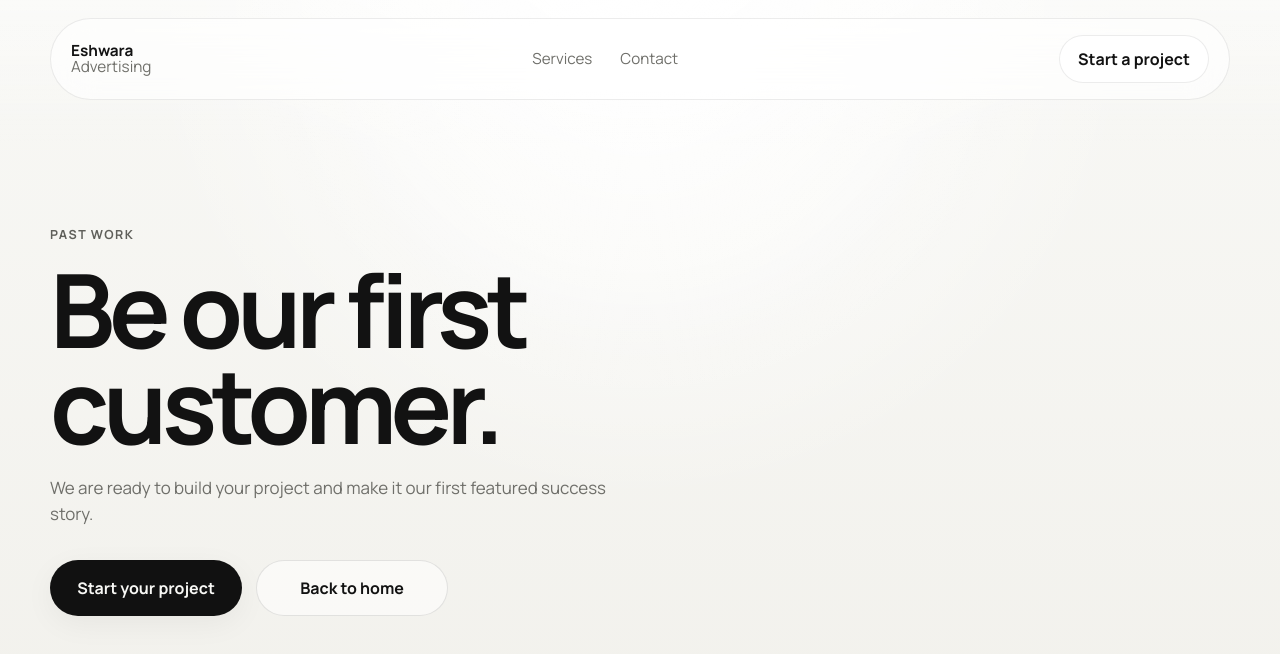
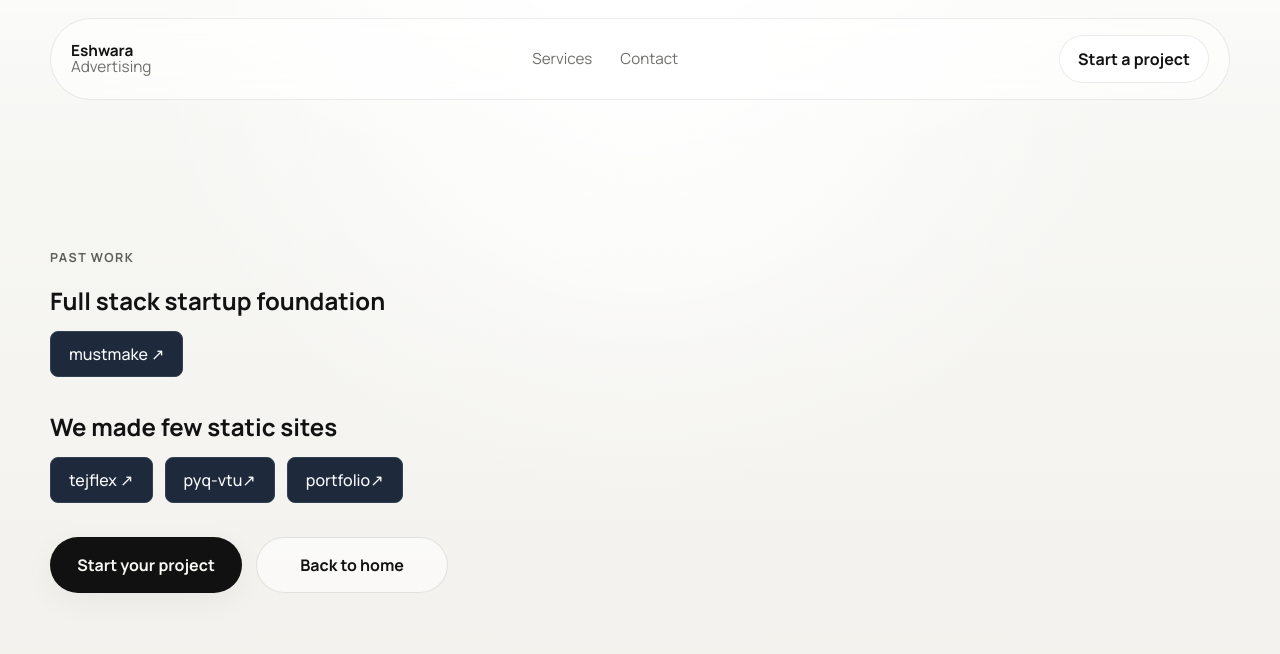
Before and after one commit to tejas49167-ui/Eshwara, a plain HTML site: page work.html in a window 1280 px wide. Drawn offline with Linux system fonts and the light colour scheme.

Commit message:
Added works

```diff
--- a/style.css
+++ b/style.css
@@ -256,7 +256,37 @@ a,
 .showcase-note:hover {
   transform: translateY(-3px);
 }
+.link-group {
+  display: flex;
+  flex-wrap: wrap;
+  gap: 12px;
+  margin-top: 12px;
+  margin-bottom: 32px;
+}
 
+.btn-link {
+  display: inline-flex;
+  align-items: center;
+  padding: 10px 18px;
+  background-color: #1e293b; /* Dark slate background */
+  color: #f8fafc;
+  text-decoration: none;
+  font-weight: 500;
+  border-radius: 8px;
+  border: 1px solid #334155;
+  transition: all 0.2s ease;
+  cursor: pointer;
+}
+
+.btn-link:hover {
+  background-color: #334155;
+  border-color: #64748b;
+  transform: translateY(-2px);
+}
+
+.btn-link:active {
+  transform: translateY(0);
+}
 .hero-proof {
   display: grid;
   grid-template-columns: repeat(3, minmax(0, 1fr));
--- a/work.html
+++ b/work.html
@@ -39,11 +39,26 @@
       <section class="hero section">
         <div class="hero-copy" data-reveal="up">
           <p class="eyebrow">Past work</p>
-          <h1>Be our first customer.</h1>
-          <p class="hero-lead">
-            We are ready to build your project and make it our first featured success story.
-          </p>
 
+        <h2>Full stack startup foundation</h2>
+        <div class="link-group">
+          <a href="https://mustmake.vercel.app" target="_blank" rel="noopener noreferrer" class="btn-link">
+            mustmake ↗
+          </a>
+        </div>
+
+        <h2>We made few static sites</h2>
+        <div class="link-group">
+          <a href="https://tejflex.netlify.app" target="_blank" rel="noopener noreferrer" class="btn-link">
+            tejflex ↗
+          </a>
+          <a href="https://exam-vtu.vercel.app" target="_blank" rel="noopener noreferrer" class="btn-link">
+            pyq-vtu↗
+          </a>
+           <a href="https://tejasgowda.vercel.app" target="_blank" rel="noopener noreferrer" class="btn-link">
+            portfolio↗
+          </a>
+        </div>
           <div class="hero-actions">
             <a class="button button-primary" href="index.html#contact">Start your project</a>
             <a class="button button-secondary" href="index.html">Back to home</a>
```
